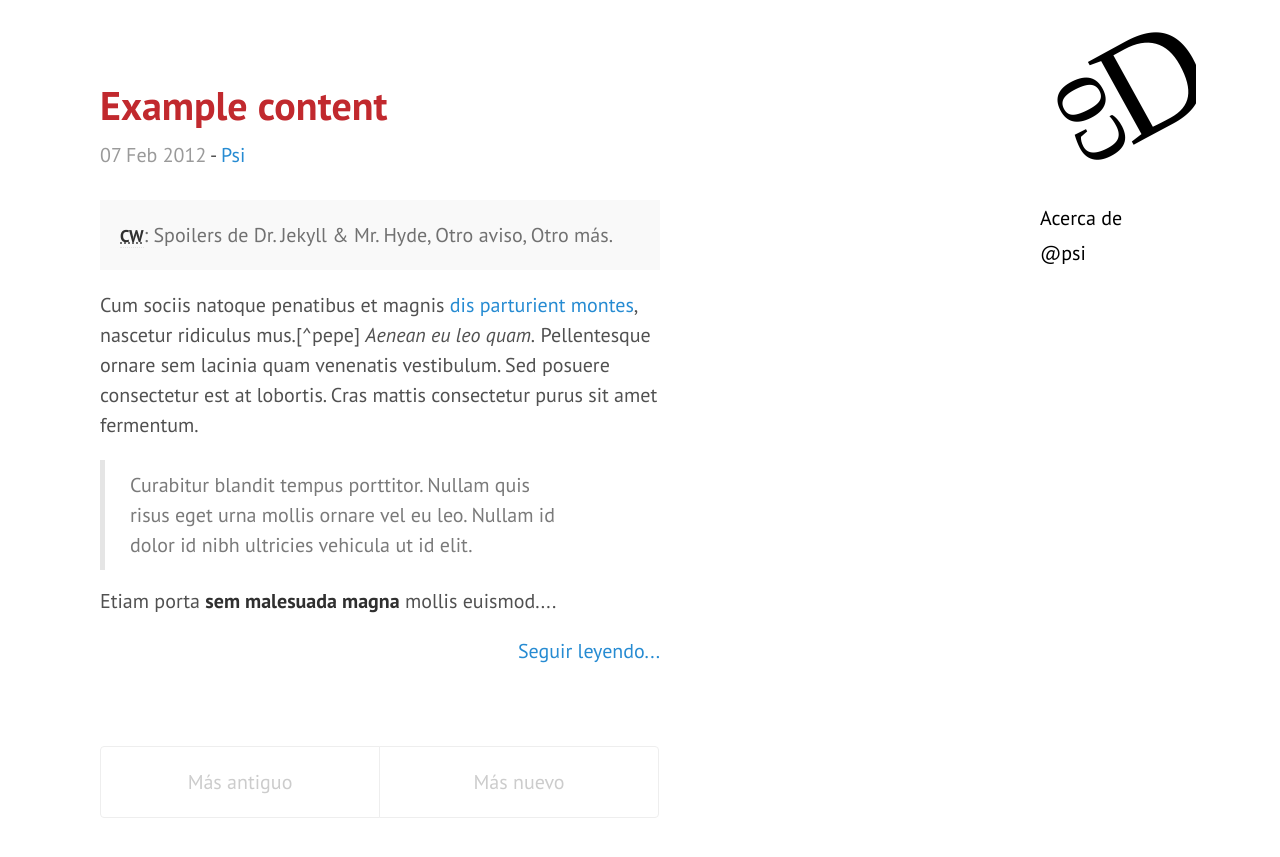
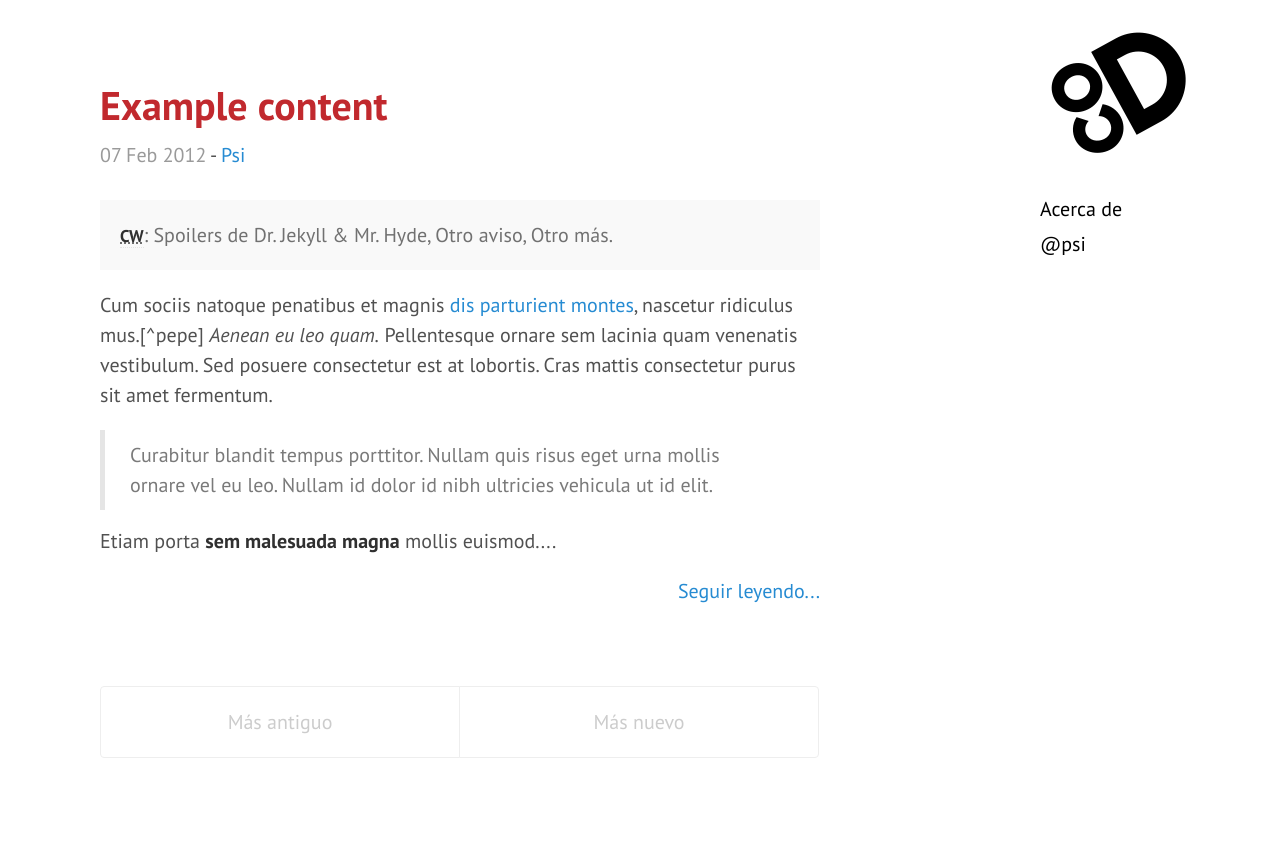
Before and after one commit to coDual/codual.github.io, a Jekyll site: the page built from index.html, in a window 1280 px wide and 958 px high. Shown: the top 857 px of the window. Built offline with Jekyll 4.4.1, drawn with Linux system fonts in a browser that asks for light colours; the list of posts is cut into pages by our own code.

Commit message:
Logo en png

```diff
--- a/_includes/sidebar.html
+++ b/_includes/sidebar.html
@@ -2,7 +2,7 @@
   <div class="container">
     <div class="sidebar-about">
       <a href="{{ site.baseurl }}">
-        <img src="{{ site.baseurl }}public/logo.svg" alt="{{ site.title }}">
+        <img src="{{ site.baseurl }}public/logo.png" alt="{{ site.title }}">
       </a>
       <br>
     </div>
--- a/css/hyde.css
+++ b/css/hyde.css
@@ -136,7 +136,7 @@ a.sidebar-nav-item:focus {
 
 @media (min-width: 48em) {
   .content {
-    max-width: 30rem;
+    max-width: 33rem;
     margin-left: 10rem;
     margin-right: 2rem;
   }
@@ -144,6 +144,7 @@ a.sidebar-nav-item:focus {
 
 @media (min-width: 64em) {
   .content {
+    max-width: 50rem;
     margin-left: 22rem;
     margin-right: 4rem;
   }
```
Also changed, not shown: public/logo.png (added).
